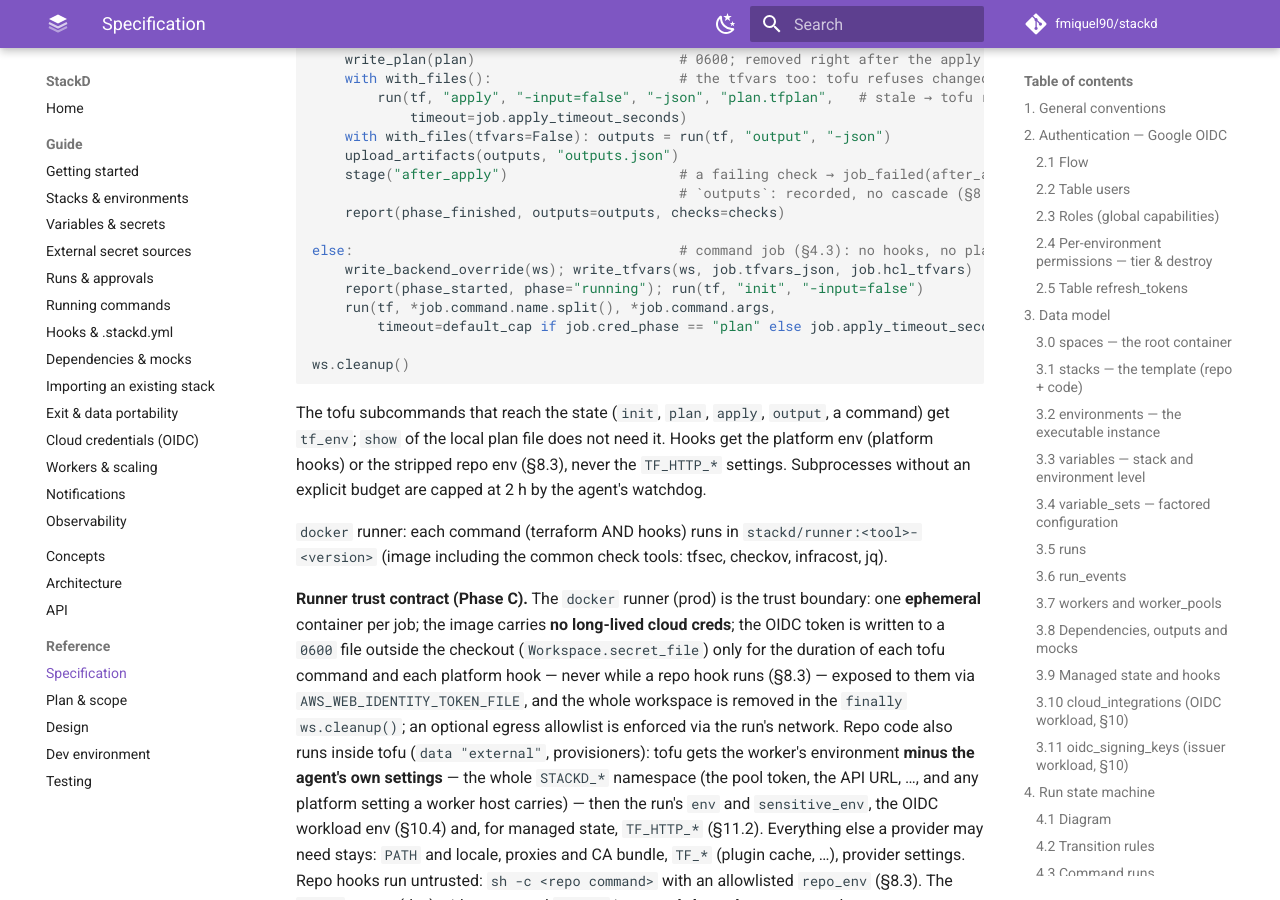
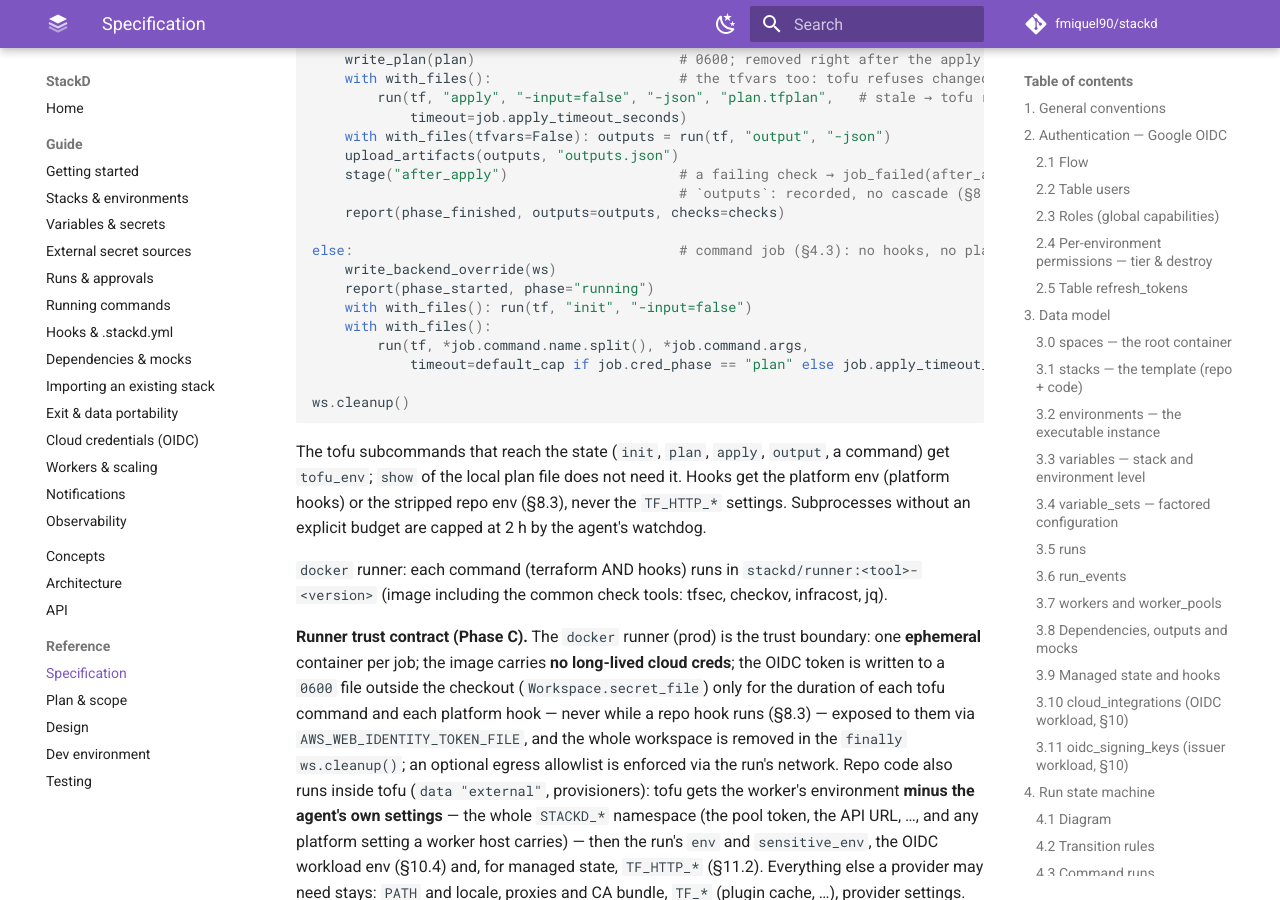
Before and after one commit to fmiquel90/stackd, an MkDocs documentation site: the page built from docs/SPECS.md, in a window 1280 px wide and 900 px high, scrolled down 22627 px. Built offline with MkDocs 1.6.1 and Material for MkDocs 9.7.7, drawn with Linux system fonts in a browser that asks for light colours; comment, search, counter and statistics services are not loaded.

Commit message:
docs(specs): reconcile the job-flow pseudo-code after merging both rewrites
Co-Authored-By: Claude Opus 5.5 <noreply@anthropic.com>
Claude-Session: https://claude.ai/code/session_01GnPDxipMbvu5Jz99ykzK9t

````diff
--- a/docs/SPECS.md
+++ b/docs/SPECS.md
@@ -770,16 +770,18 @@ elif job.phase == "apply":                   # a fresh clone of the pinned commi
     report(phase_finished, outputs=outputs, checks=checks)
 
 else:                                        # command job (§4.3): no hooks, no plan/apply phases
-    write_backend_override(ws); write_tfvars(ws, job.tfvars_json, job.hcl_tfvars)
-    report(phase_started, phase="running"); run(tf, "init", "-input=false")
-    run(tf, *job.command.name.split(), *job.command.args,
-        timeout=default_cap if job.cred_phase == "plan" else job.apply_timeout_seconds)
+    write_backend_override(ws)
+    report(phase_started, phase="running")
+    with with_files(): run(tf, "init", "-input=false")
+    with with_files():
+        run(tf, *job.command.name.split(), *job.command.args,
+            timeout=default_cap if job.cred_phase == "plan" else job.apply_timeout_seconds)
 
 ws.cleanup()
 ```
 
 The tofu subcommands that reach the state (`init`, `plan`, `apply`, `output`, a command) get
-`tf_env`; `show` of the local plan file does not need it. Hooks get the platform env (platform
+`tofu_env`; `show` of the local plan file does not need it. Hooks get the platform env (platform
 hooks) or the stripped repo env (§8.3), never the `TF_HTTP_*` settings. Subprocesses without an
 explicit budget are capped at 2 h by the agent's watchdog.
 
````
